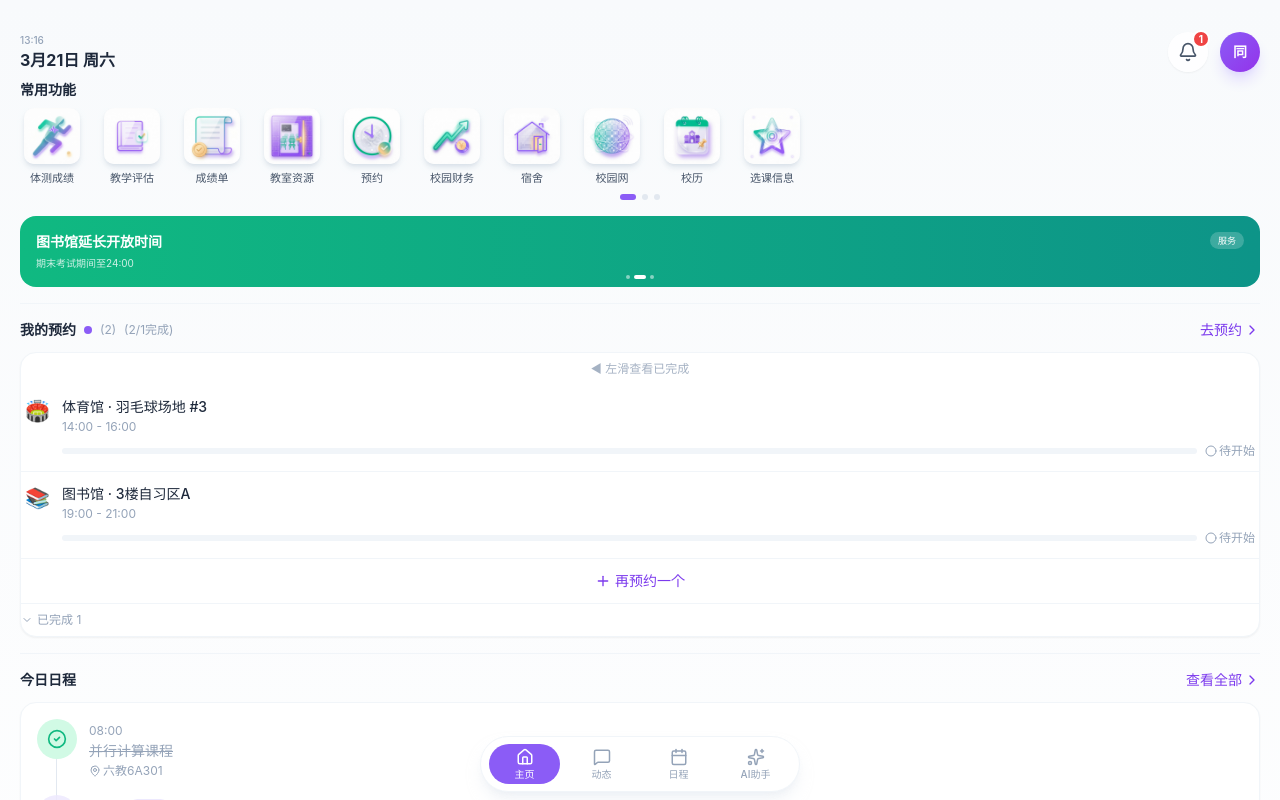
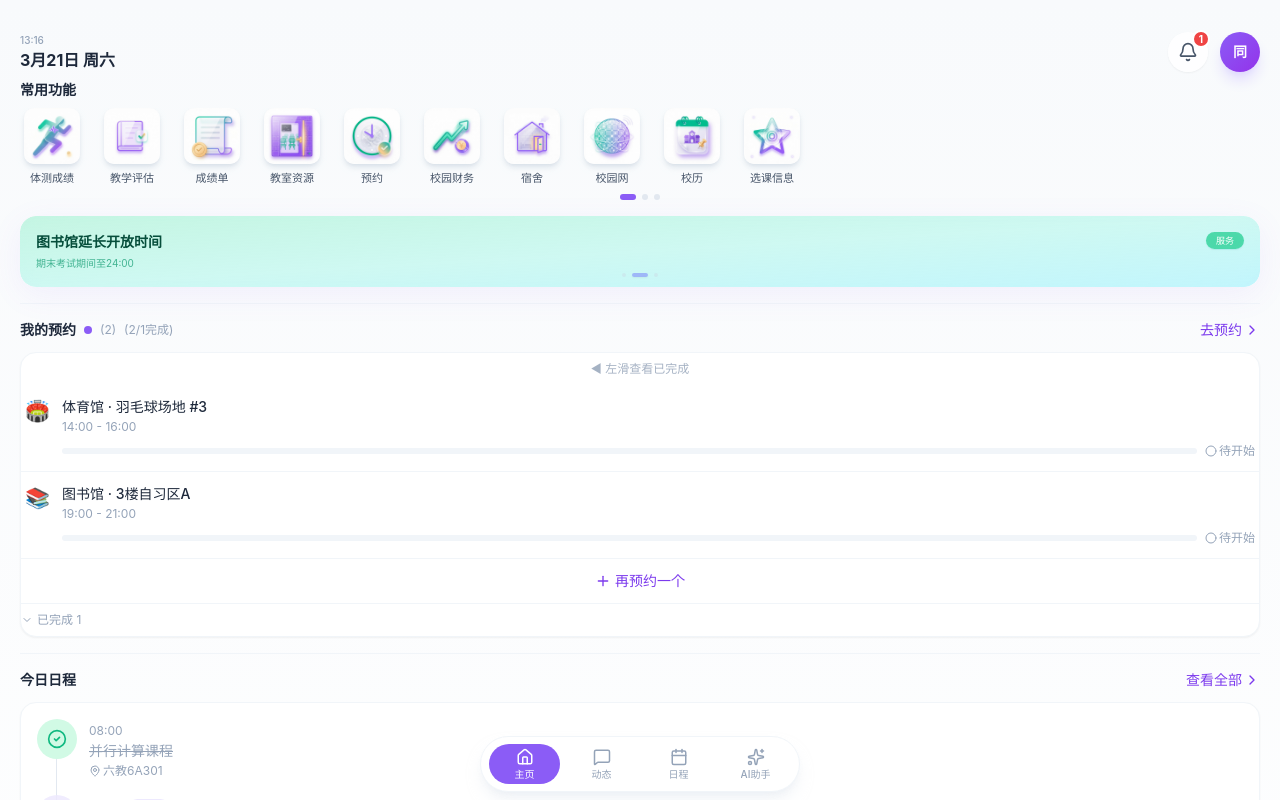
Before and after one commit to OliviaFiona/Thu-info-App-4.0_UI-refresh, a React (Vite) app: page / in a window 1280 px wide. Shown: the top 800 px of the page. Built offline with nearby package versions, Linux system fonts and the light colour scheme.

Commit message:
fix: remove the stroke of banners

```diff
--- a/src/pages/HomePage.tsx
+++ b/src/pages/HomePage.tsx
@@ -53,11 +53,11 @@ const FunctionIcon = ({ id }: { id: string }) => {
   return <span className="text-lg">📱</span>;
 };
 
-// 广告数据
+// 广告数据 - 维纳斯风格微玻璃配色
 const ads = [
-  { id: 1, title: '春季学期选课即将开始', subtitle: '2月20日 9:00准时开放', color: 'from-violet-500 to-purple-600', tag: '重要' },
-  { id: 2, title: '图书馆延长开放时间', subtitle: '期末考试期间至24:00', color: 'from-emerald-500 to-teal-600', tag: '服务' },
-  { id: 3, title: '校园马拉松报名中', subtitle: '3月15日 紫荆操场', color: 'from-orange-500 to-red-500', tag: '活动' },
+  { id: 1, title: '春季学期选课即将开始', subtitle: '2月20日 9:00准时开放', color: 'from-indigo-300/40 via-purple-300/30 to-pink-300/40', tagColor: 'bg-indigo-400/80', textColor: 'text-indigo-900', subTextColor: 'text-indigo-600/70', tag: '重要' },
+  { id: 2, title: '图书馆延长开放时间', subtitle: '期末考试期间至24:00', color: 'from-emerald-300/40 via-teal-300/30 to-cyan-300/40', tagColor: 'bg-emerald-400/80', textColor: 'text-emerald-900', subTextColor: 'text-emerald-600/70', tag: '服务' },
+  { id: 3, title: '校园马拉松报名中', subtitle: '3月15日 紫荆操场', color: 'from-amber-300/40 via-orange-300/30 to-rose-300/40', tagColor: 'bg-amber-400/80', textColor: 'text-amber-900', subTextColor: 'text-amber-700/70', tag: '活动' },
 ];
 
 // 预约数据类型
@@ -579,9 +579,9 @@ export const HomePage: React.FC<HomePageProps> = ({ onNavigate }) => {
         </div>
       </section>
 
-      {/* 原生广告位 */}
+      {/* 原生广告位 - 维纳斯微玻璃风格 */}
       <section className="px-5 mb-4">
-        <div className="relative overflow-hidden rounded-2xl">
+        <div className="relative overflow-hidden rounded-2xl backdrop-blur-xl bg-white/60 shadow-[0_8px_32px_rgba(139,92,246,0.08)]">
           <div
             className="flex transition-transform duration-500"
             style={{ transform: `translateX(-${adIndex * 100}%)` }}
@@ -590,14 +590,14 @@ export const HomePage: React.FC<HomePageProps> = ({ onNavigate }) => {
               <div
                 key={ad.id}
                 onClick={() => onNavigate('news')}
-                className={`flex-shrink-0 w-full p-4 bg-gradient-to-r ${ad.color} cursor-pointer tap-effect`}
+                className={`flex-shrink-0 w-full p-4 bg-gradient-to-br ${ad.color} cursor-pointer tap-effect backdrop-blur-md`}
               >
                 <div className="flex items-start justify-between">
                   <div>
-                    <p className="text-white font-semibold text-sm">{ad.title}</p>
-                    <p className="text-white/80 text-[10px] mt-1">{ad.subtitle}</p>
+                    <p className={`${ad.textColor} font-semibold text-sm`}>{ad.title}</p>
+                    <p className={`${ad.subTextColor} text-[10px] mt-1`}>{ad.subtitle}</p>
                   </div>
-                  <span className="px-2 py-0.5 rounded-full bg-white/20 text-white text-[9px]">
+                  <span className={`px-2.5 py-0.5 rounded-full ${ad.tagColor} text-white text-[9px] font-medium shadow-sm backdrop-blur-sm`}>
                     {ad.tag}
                   </span>
                 </div>
@@ -605,14 +605,14 @@ export const HomePage: React.FC<HomePageProps> = ({ onNavigate }) => {
             ))}
           </div>
 
-          {/* 广告轮播指示器 */}
-          <div className="absolute bottom-2 left-1/2 -translate-x-1/2 flex gap-1">
+          {/* 广告轮播指示器 - 柔和风格 */}
+          <div className="absolute bottom-2.5 left-1/2 -translate-x-1/2 flex gap-1.5">
             {ads.map((_, i) => (
               <div
                 key={i}
                 className={`
-                  w-1 h-1 rounded-full transition-all
-                  ${adIndex === i ? 'bg-white w-3' : 'bg-white/50'}
+                  h-1 rounded-full transition-all duration-300
+                  ${adIndex === i ? 'bg-indigo-400/60 w-4 shadow-sm' : 'bg-slate-300/40 w-1'}
                 `}
               />
             ))}
```
